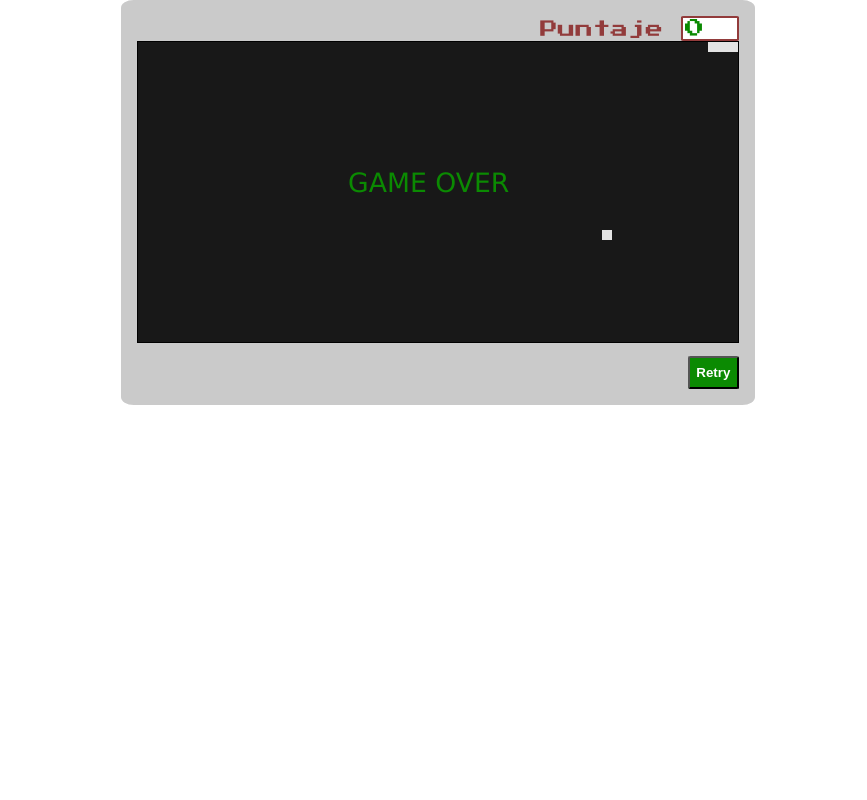
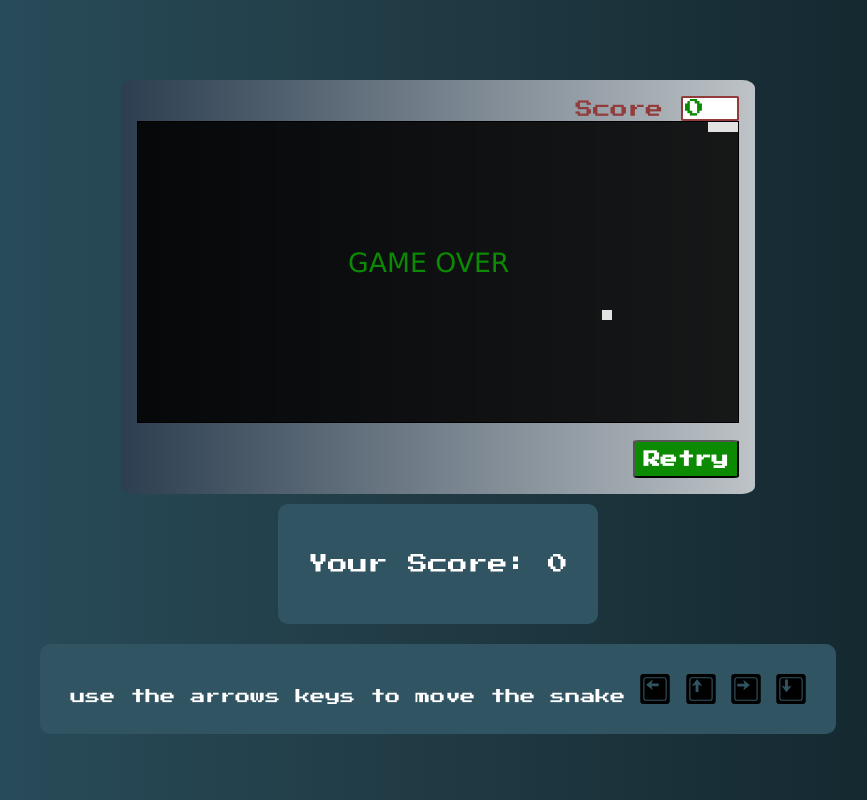
Before and after one commit to bastianburst/SnakeGame, a plain HTML site: page index.html in a window 1280 px wide. Shown: the whole page, without its empty margins (202-1069 px from the left). Drawn offline with Linux system fonts and the light colour scheme.

Commit message:
design improves

```diff
--- a/assets/css/estilos.css
+++ b/assets/css/estilos.css
@@ -3,6 +3,10 @@ body{
     display: flex;
     align-items: center;
     justify-content: center;
+    flex-direction: column;
+    background: #0F2027;  /* fallback for old browsers */
+    background: -webkit-linear-gradient(to right, #2C5364, #203A43, #0F2027);  /* Chrome 10-25, Safari 5.1-6 */
+    background: linear-gradient(to right, #2C5364, #203A43, #0F2027); /* W3C, IE 10+/ Edge, Firefox 16+, Chrome 26+, Opera 12+, Safari 7+ */
 }
 #canvascont{
     border:1px solid black;
@@ -27,9 +31,34 @@ body{
     display: flex;
     flex-direction: column;
     align-items: flex-end;
-    background: #cacaca;
+    background: #bdc3c7;  /* fallback for old browsers */
+    background: -webkit-linear-gradient(to right, #2c3e50, #bdc3c7);  /* Chrome 10-25, Safari 5.1-6 */
+    background: linear-gradient(to right, #2c3e50, #bdc3c7); /* W3C, IE 10+/ Edge, Firefox 16+, Chrome 26+, Opera 12+, Safari 7+ */
     padding: 1em;
     border-radius: 2%;
+    margin-top: 5em;
+}
+.containercard, .containercard2{
+    background: #315463;
+    padding: 2em;
+    margin-top: 1em;
+    border-radius: 10px;
+    font-family:'Press Start 2P', cursive;
+    color:white;
+    font-size:15px;
+}
+.containercard2 >img{
+    width: 30px;
+    height: 30px;
+}
+
+.containercard{
+    display: none;
+    animation: bounce 0.3s infinite alternate;
+    -webkit-animation: bounce 0.3s infinite alternate;
+}
+.card > p{
+    font-size:20px;
 }
 .buttonretry{
     background: #0b8a02;
@@ -40,4 +69,23 @@ body{
     display: none;
     margin-top: 1em;
     font-weight: bold;
+    font-size: 17px;
+    font-family:'Press Start 2P', cursive;
 }
+
+  @keyframes bounce {
+    from {
+      transform: translateY(0px);
+    }
+    to {
+      transform: translateY(-5px);
+    }
+  }
+  @-webkit-keyframes bounce {
+    from {
+      transform: translateY(0px);
+    }
+    to {
+      transform: translateY(-5px);
+    }
+  }
--- a/index.html
+++ b/index.html
@@ -3,7 +3,7 @@
 
 <head>
     <meta charset="UTF-8" />
-    <meta name="viewport" content="device=device-width, initial-scale=1" />
+    <meta name="viewport" content="width=device-width, initial-scale=1" />
     <meta name="author" content="Sebastian Gallego - Full Stack Developer" />
     <title>Snake game</title>
     <link rel="stylesheet" href="assets/css/estilos.css" />
@@ -16,15 +16,25 @@
 
 <body>
     <div class="container">
+
         <div>
-            <span>Puntaje</span>
-            <input type="number" id="puntajeinput" value="0" readonly="readonly"/>
+            <span>Score</span>
+            <input type="number" id="puntajeinput" value="0" readonly="readonly" />
         </div>
 
         <canvas id="canvascont" width="600px" height="300px"></canvas>
-        <input class="buttonretry" type="button" value="Retry" onclick="location.reload()"/>
+        <input class="buttonretry" type="button" value="Retry" onclick="location.reload()" />
     </div>
-
+    <div class="containercard">
+        <div class="card">
+            <p>Your Score:
+                <span id="showpoints"></span>
+            </p>
+        </div>
+    </div>
+    <div class="containercard2">
+            use the arrows keys to move the snake <img src="assets/img/keyboard3.svg"> <img src="assets/img/keyboard2.svg"> <img src="assets/img/keyboard1.svg"> <img src="assets/img/keyboard4.svg">
+        </div>
     <script src="assets/js/main-dist.js"></script>
 </body>
 
```
Also changed, not shown: assets/js/main-dist.js (+1 -1 lines), assets/js/main.js (+19 -9 lines), assets/img/keyboard1.svg (added), assets/img/keyboard2.svg (added), assets/img/keyboard3.svg (added), assets/img/keyboard4.svg (added).
